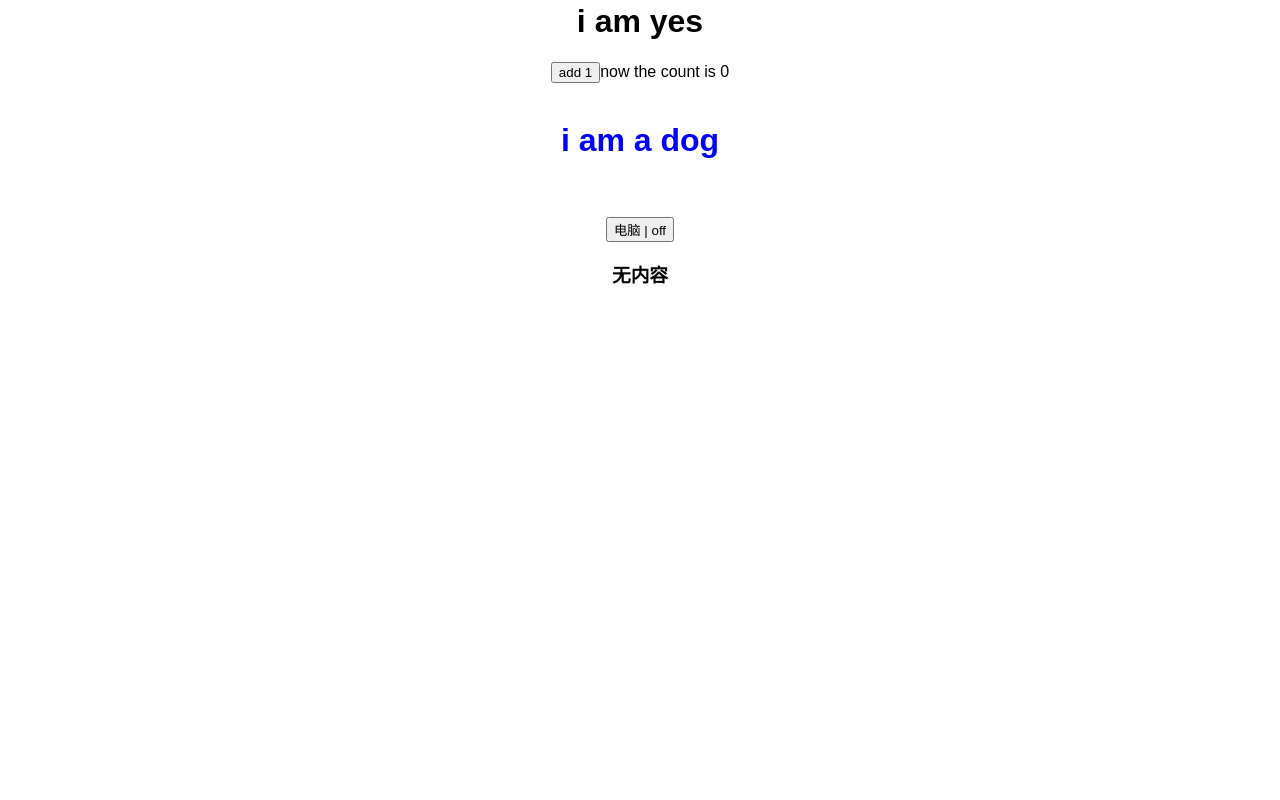
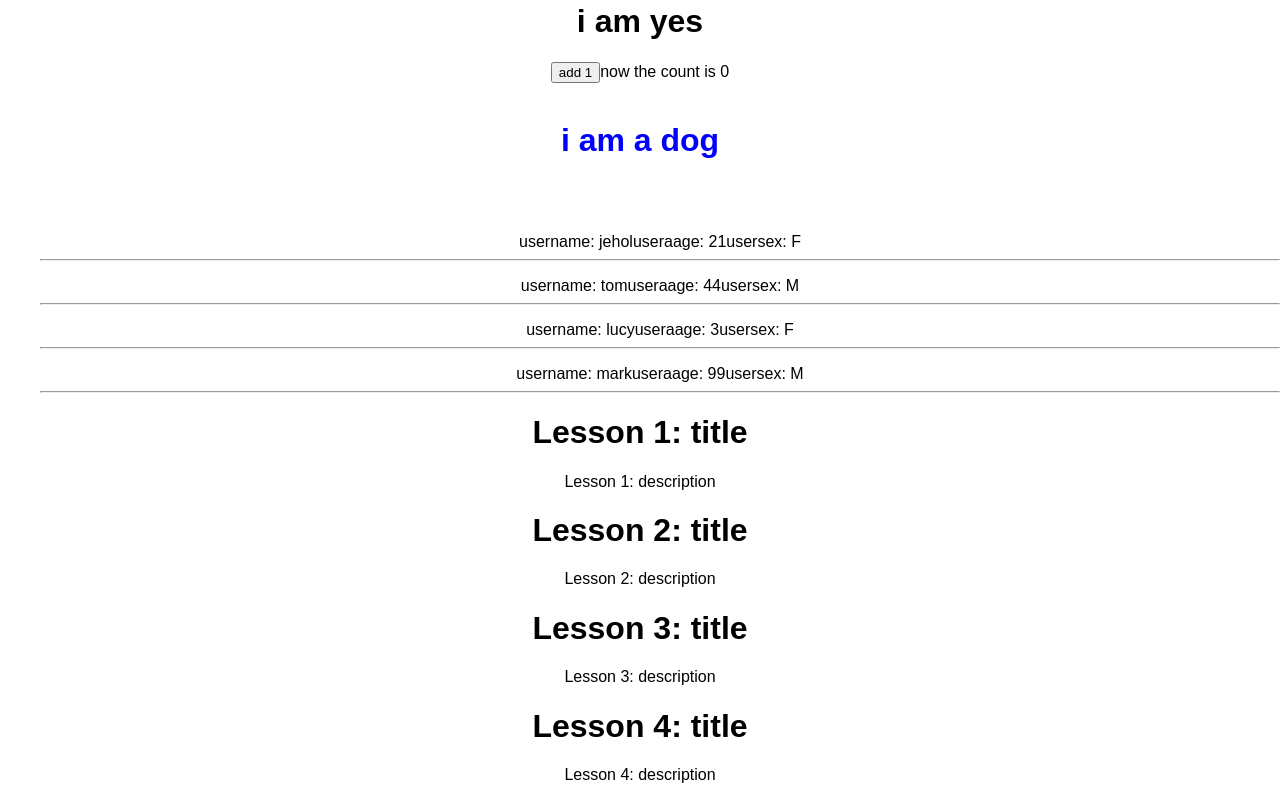
Before and after one commit to MJingv/ReactTest, a React app: page / in a window 1280 px wide. Shown: the part 484-1284 px from the top of the page. Before the commit the page ends 800 px from the top, so only its background shows below. Built offline with nearby package versions, Linux system fonts and the light colour scheme.

Commit message:
add the printer component

```diff
--- a/src/App.js
+++ b/src/App.js
@@ -6,7 +6,7 @@ import {createStore} from 'redux'
 import {Provider} from 'react-redux'
 import Dog from './dog';
 import Computer from './computer';
-
+import Lesson from './lesson';
 
 
 export default class App extends React.Component {
@@ -89,7 +89,12 @@ export default class App extends React.Component {
       <br/>
     <br/>
   <Computer/ >
+
+    <Lesson></Lesson>
+
+
       </div>
+
     );
   }
 }
--- a/src/computer.js
+++ b/src/computer.js
@@ -1,49 +1,48 @@
-import React, {Component} from 'react';
+import React from 'react';
+
+const info = [
+  {user:'jehol',age:21,sex:'F'},
+  {user:'tom',age:44,sex:'M'},
+  {user:'lucy',age:3,sex:'F'},
+  {user:'mark',age:99,sex:'M'},
+
+]
+
 export default class Computer extends React.Component {
   constructor() {
-    super();
-    this.state = {
-      status: false,
-      content:'显示器关了'
-    }
 
+    super()
   }
 
-  handleClick = () => {
-    this.setState({
-      status: !this.state.status,
+render(){
+  return(
+    <div>
+      {info.map((item,index) => <List key={index} item = {item} ></List>)}
+    </div>
+  )
+}
+}
 
-    })
+class List extends React.Component{
+  constructor(props) {
+    super(props)
   }
+  render(){
+    const {item }= this.props
+    return(
+      <div>
+        <ul>
+
+          username:  {item.user}
 
 
-  render() {
-    return (
-      <div>
-        <button onClick={this.handleClick}>电脑 | {this.state.status
-            ? 'on'
-            : 'off'}</button>
-          <Screen screenShow ={ this.state.status}/>
-
-      </div>
-
-      ) } }
+          useraage:  {item.age}
 
 
-      class Screen extends React.Component {constructor(props) {
-        super(props);
-        this.state = {
-          content:'无内容',
-
-        }
-
-      }
-      render() {
-        return (
-          <div>
-            <h3 >{this.props.screenShow ? '显示屏亮' : this.state.content} </h3>
-          </div>
-
-        )
-      }
+          usersex:  {item.sex}
+        <hr></hr>
+        </ul>
+      </div>
+    )
+  }
 }
--- /dev/null
+++ b/src/lesson.js
@@ -0,0 +1,59 @@
+import React, {Component} from 'react';
+
+const lessons = [
+  {
+    title: 'Lesson 1: title',
+    description: 'Lesson 1: description'
+  }, {
+    title: 'Lesson 2: title',
+    description: 'Lesson 2: description'
+  }, {
+    title: 'Lesson 3: title',
+    description: 'Lesson 3: description'
+  }, {
+    title: 'Lesson 4: title',
+    description: 'Lesson 4: description'
+  }
+]
+
+export default class Lesson extends React.Component {
+  constructor() {
+    super()
+  }
+
+  render() {
+    return (
+
+      <div>
+        {
+          lessons.map((item,index) => (
+
+            <LessonsList item = {item} index = {index} key = {index}></LessonsList>
+          ))
+
+        }
+      </div>
+    )
+  }
+};
+
+class LessonsList extends React.Component {
+  constructor() {
+    super()
+  }
+  handleClick = () =>{
+    console.log(`${this.props.index} - ${this.props.item.title}`);
+  }
+  render() {
+    const {item} = this.props
+    return (
+      <div onClick = {this.handleClick} >
+        <h1>{item.title}</h1>
+        <p>{item.description}</p>
+
+      </div>
+
+    )
+
+  }
+}
```
